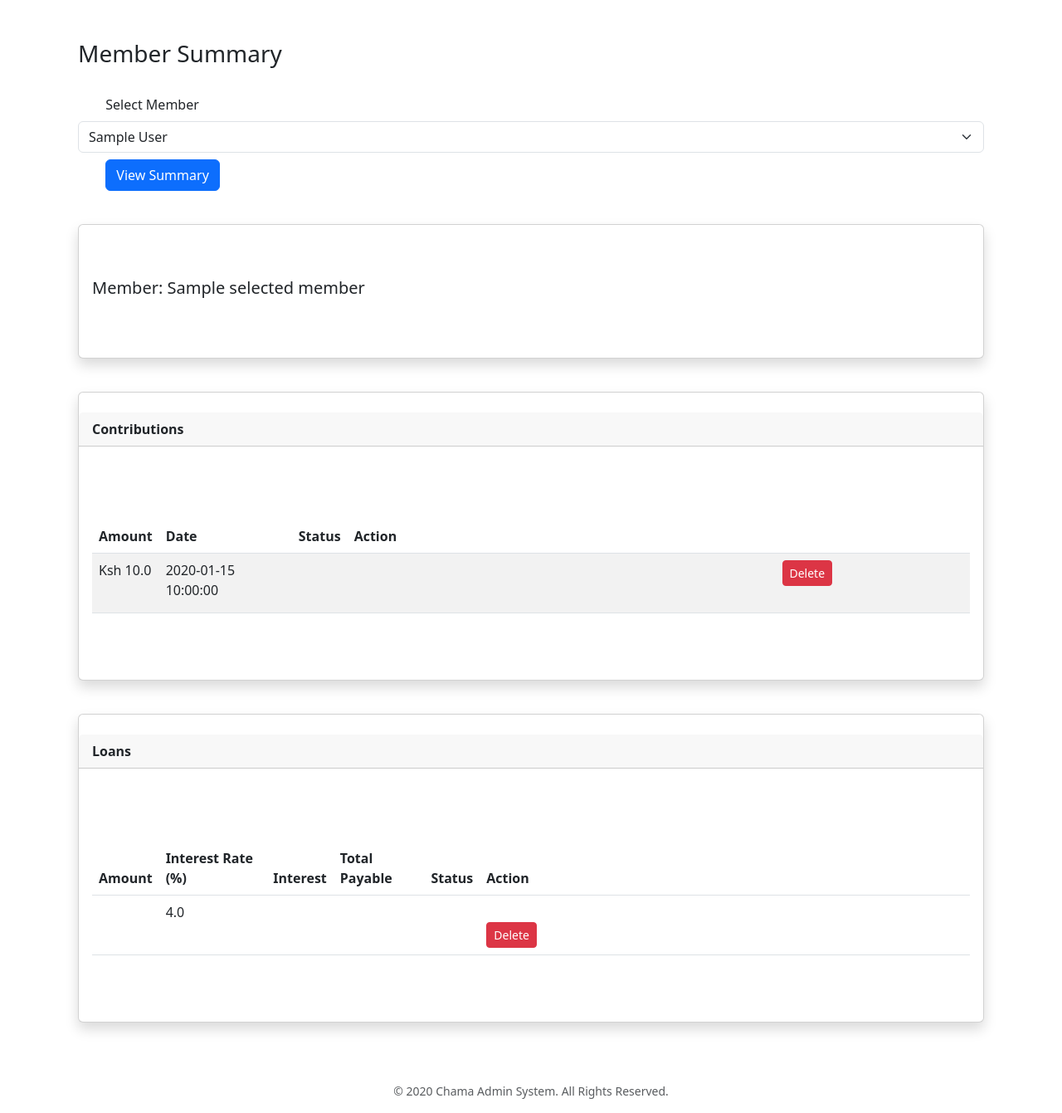
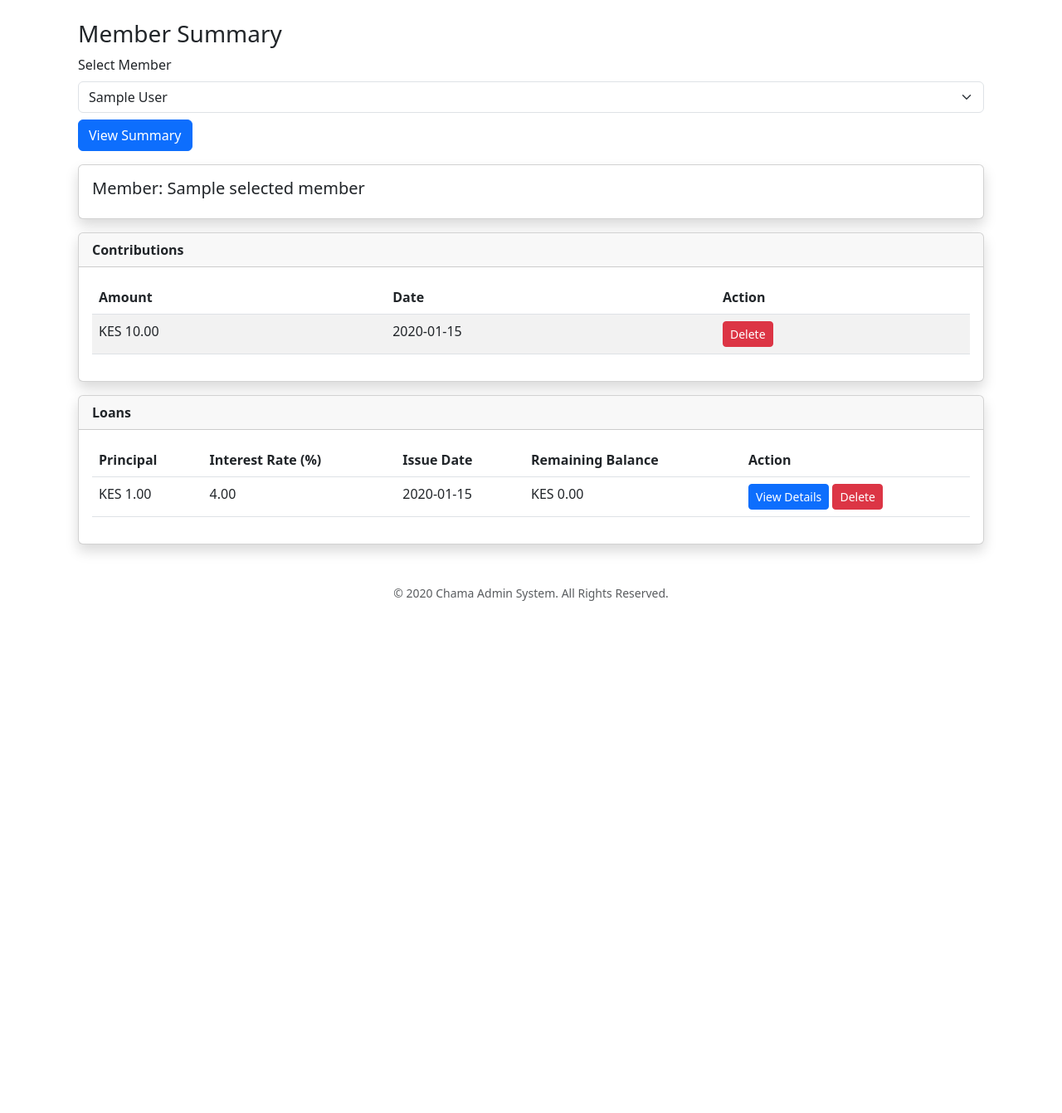
Before and after one commit to mubeakungu/chama-app, a Flask app: template templates/member_summary.html in a window 1280 px wide. Shown: the part 56-1397 px from the top of the page at 83% size. After the commit the page ends 780 px from the top, so only its background shows below. Run offline with Flask 3, Linux system fonts and the light colour scheme; tables that the repository leaves empty hold one stand-in row (values such as "Sample post"); the template is opened without the code that fills it: values that come from a table or form of the project are taken from there, most other values are stand-ins (such as "Sample title", 1, 10 or a date in 2020).

Commit message:
Update member_summary.html

```diff
--- a/templates/member_summary.html
+++ b/templates/member_summary.html
@@ -1,14 +1,16 @@
 {% extends "base.html" %}
 {% block content %}
+
 <div class="container mt-4">
 
 <h3>Member Summary</h3>
 
-    <form method="POST" class="mb-3">
+<form action="{{ url_for('member_summary') }}" method="POST" class="mb-3">
     <label for="member_id" class="form-label">Select Member</label>
-        <select name="member_id" class="form-select" required>
+    <select name="member_id" id="member_id" class="form-select" required>
+        <option value="">-- Select a member --</option>
         {% for member in members %}
-            <option value="{{ member['id'] }}">{{ member['name'] }}</option>
+        <option value="{{ member.id }}" {% if selected_member and selected_member.id == member.id %}selected{% endif %}>{{ member.name }}</option>
         {% endfor %}
     </select>
     <button type="submit" class="btn btn-primary mt-2">View Summary</button>
@@ -17,7 +19,7 @@
 {% if selected_member %}
 <div class="card shadow mb-3">
     <div class="card-body">
-            <h5>Member: {{ selected_member['name'] }}</h5>
+        <h5>Member: {{ selected_member.name }}</h5>
     </div>
 </div>
 
@@ -29,26 +31,20 @@
                 <tr>
                     <th>Amount</th>
                     <th>Date</th>
-                        <th>Status</th>
                     <th>Action</th>
                 </tr>
             </thead>
             <tbody>
                 {% for c in contributions %}
                 <tr>
-                        <td>Ksh {{ c['amount'] }}</td>
-                        <td>{{ c['date'] }}</td>
-                        <td>{{ c['status'] }}</td>
+                    <td>KES {{ "%.2f"|format(c.amount) }}</td>
+                    <td>{{ c.date.strftime('%Y-%m-%d') }}</td>
                     <td>
-                            <form method="POST" action="/delete_contribution" class="d-inline">
-                                <input type="hidden" name="contribution_id" value="{{ c['id'] }}">
-                                <input type="hidden" name="member_id" value="{{ selected_member['id'] }}">
-                                <button type="submit" class="btn btn-danger btn-sm">Delete</button>
-                            </form>
+                        <a href="{{ url_for('delete_contribution', contribution_id=c.id, member_id=selected_member.id) }}" class="btn btn-danger btn-sm" onclick="return confirm('Are you sure you want to delete this contribution?');">Delete</a>
                     </td>
                 </tr>
                 {% else %}
-                    <tr><td colspan="4">No contributions found.</td></tr>
+                <tr><td colspan="3">No contributions found.</td></tr>
                 {% endfor %}
             </tbody>
         </table>
@@ -61,32 +57,27 @@
         <table class="table">
             <thead>
                 <tr>
-                        <th>Amount</th>
+                    <th>Principal</th>
                     <th>Interest Rate (%)</th>
-                        <th>Interest</th>
-                        <th>Total Payable</th>
-                        <th>Status</th>
+                    <th>Issue Date</th>
+                    <th>Remaining Balance</th>
                     <th>Action</th>
                 </tr>
             </thead>
             <tbody>
                 {% for loan in loans %}
                 <tr>
-                        <td>{{ loan['amount'] }}</td>
-                        <td>{{ loan['interest_rate'] }}</td>
-                        <td>{{ loan['interest'] }}</td>
-                        <td>{{ loan['total_payable'] }}</td>
-                        <td>{{ loan['status'] }}</td>
+                    <td>KES {{ "%.2f"|format(loan.principal) }}</td>
+                    <td>{{ "%.2f"|format(loan.interest_rate) }}</td>
+                    <td>{{ loan.issue_date.strftime('%Y-%m-%d') }}</td>
+                    <td>KES {{ "%.2f"|format(loan.remaining_balance) }}</td>
                     <td>
-                            <form method="POST" action="/delete_loan" class="d-inline">
-                                <input type="hidden" name="loan_id" value="{{ loan['id'] }}">
-                                <input type="hidden" name="member_id" value="{{ selected_member['id'] }}">
-                                <button type="submit" class="btn btn-danger btn-sm">Delete</button>
-                            </form>
+                        <a href="{{ url_for('loan_details', loan_id=loan.id) }}" class="btn btn-primary btn-sm">View Details</a>
+                        <a href="{{ url_for('delete_loan', loan_id=loan.id, member_id=selected_member.id) }}" class="btn btn-danger btn-sm" onclick="return confirm('Are you sure you want to delete this loan?');">Delete</a>
                     </td>
                 </tr>
                 {% else %}
-                    <tr><td colspan="6">No loans found.</td></tr>
+                <tr><td colspan="5">No loans found.</td></tr>
                 {% endfor %}
             </tbody>
         </table>
```
Lines whose indentation alone changed are shown as unchanged.
